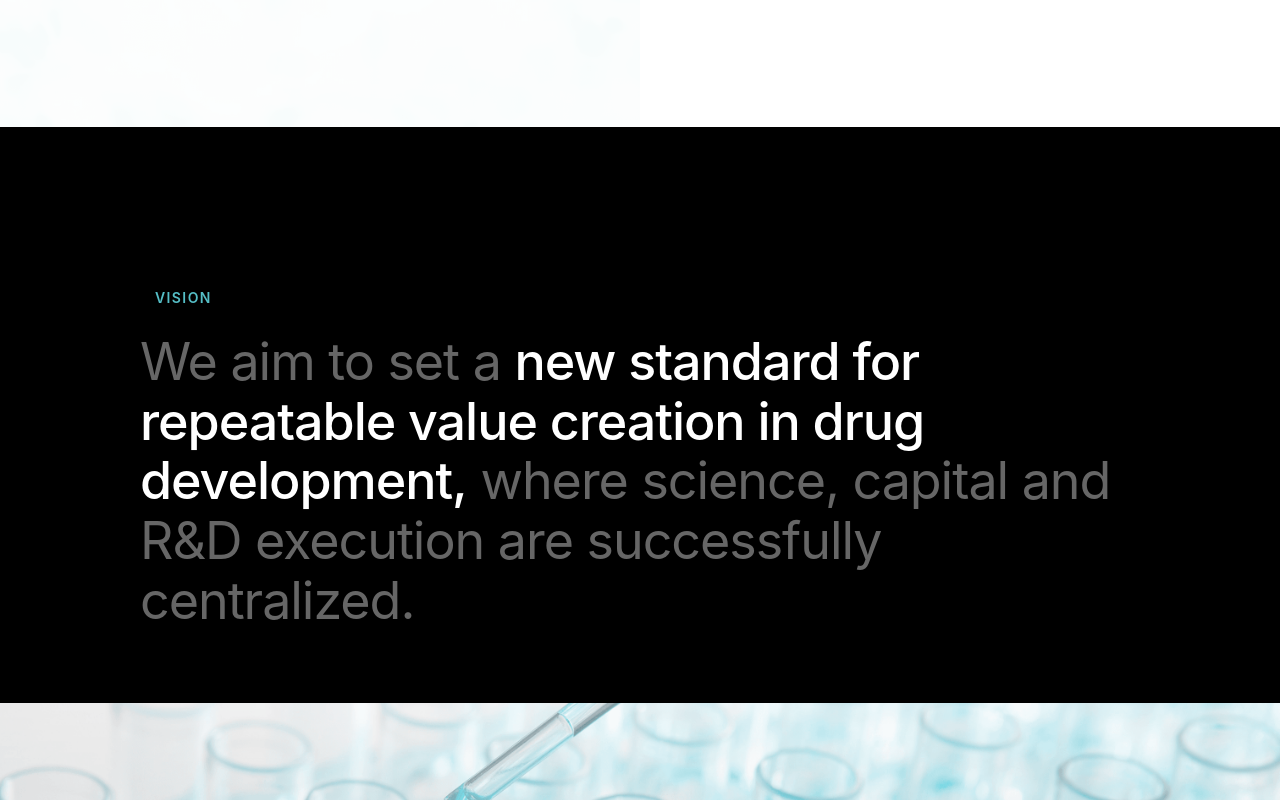
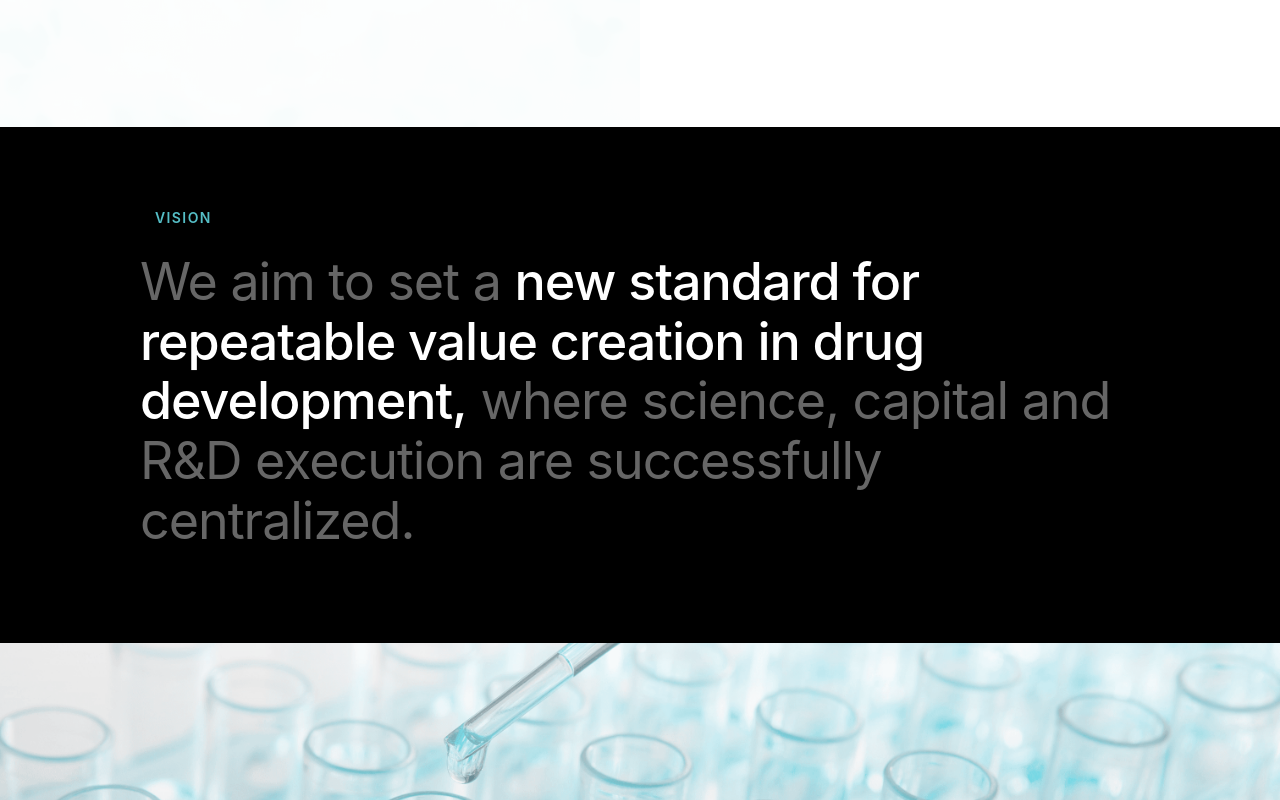
Before and after one commit to arya9779/levelset, a React (Vite) app: page / in a window 1280 px wide. Shown: the part 1660-2460 px from the top of the page. Built offline with nearby package versions, Linux system fonts and the light colour scheme; a web font is replaced by a local one.

Commit message:
style: reduce padding in vision section

```diff
--- a/src/style.css
+++ b/src/style.css
@@ -427,10 +427,14 @@ section {
   line-height: 1.5;
 }
 
+#vision {
+  padding: 60px 0 0;
+}
+
 .vision-content {
   max-width: 1000px;
   margin: 0 auto;
-  padding: 40px 0;
+  padding: 20px 0 60px;
 }
 
 .vision-text {
```
